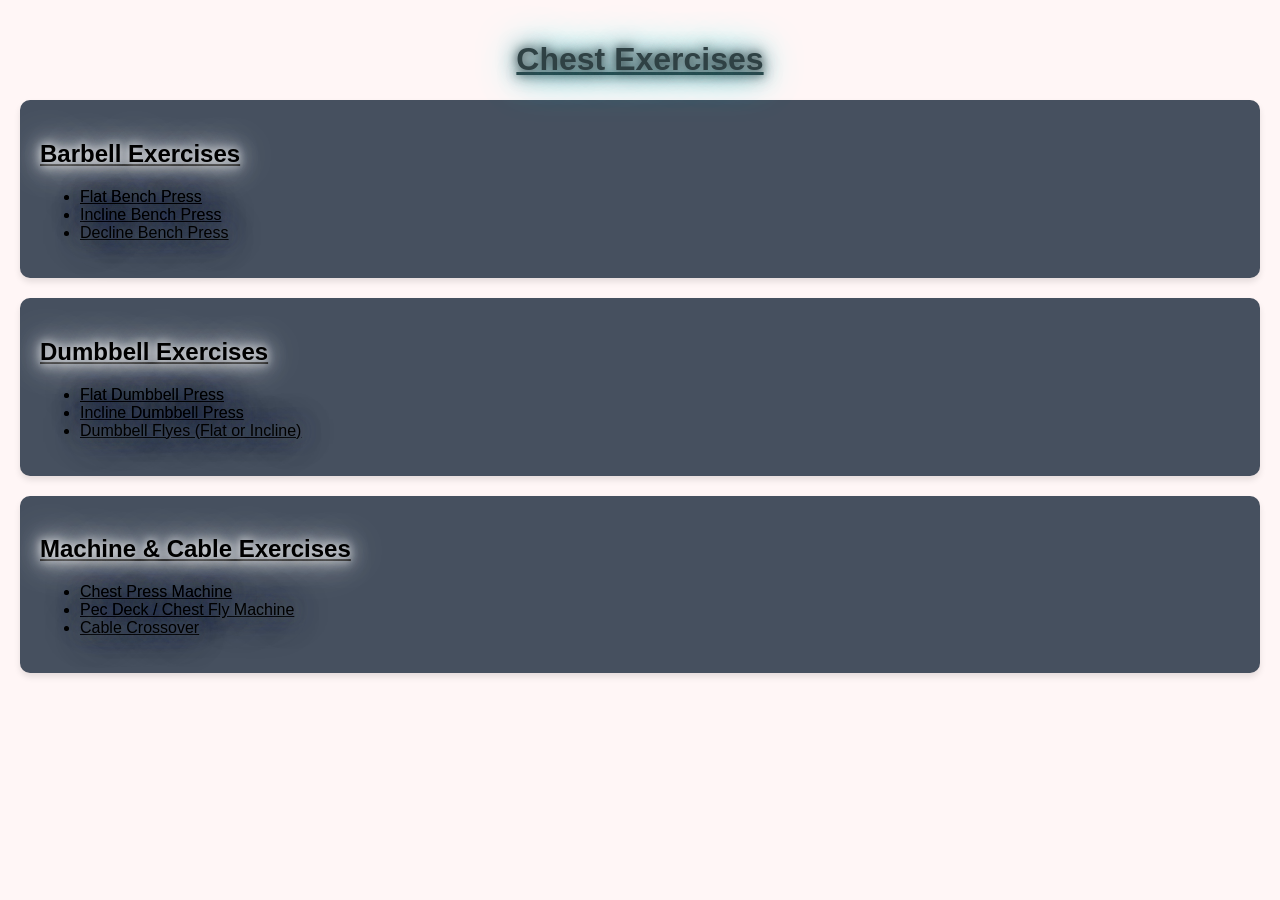
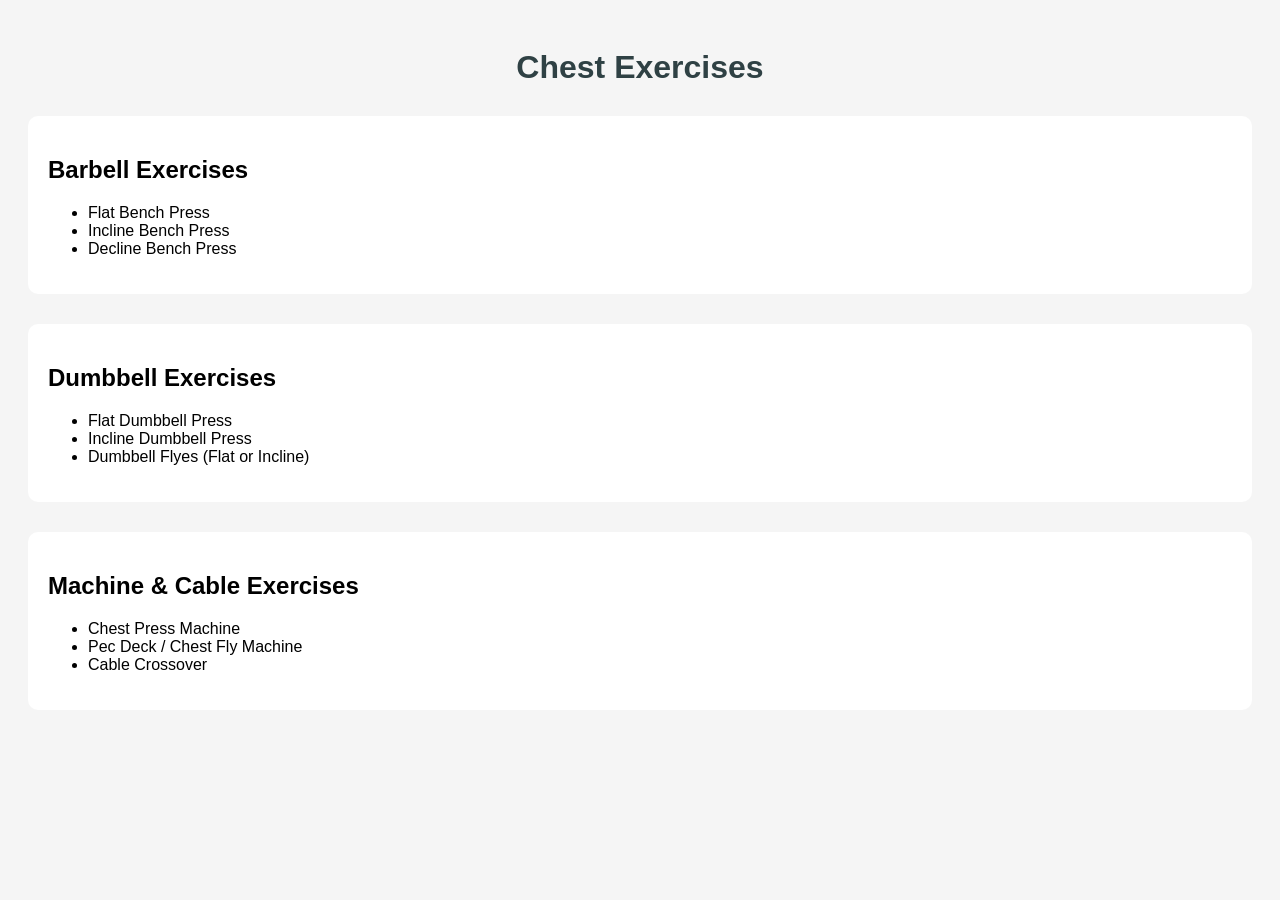

Add Calorie Goal, AI Coach, Calories Calculator, Workout Plans, and Profile management features

--- a/static/css/chest_style.css
+++ b/static/css/chest_style.css
@@ -1,62 +1,75 @@
-body {
-    font-family: Arial, sans-serif;
-    background-color: #fff6f6;
-    margin: 0;
-    padding: 20px;
+body{
+font-family: Arial, sans-serif;
+background:#f5f5f5;
+padding:20px;
 }
 
-h1 {
-    text-align: center;
-    color: #2f4144;
-    text-shadow: 0 0 10px #2f4144, 0 0 20px #2f4144, 0 0 40px #00e0ff;
-    text-decoration: underline;
+/* Title */
+h1{
+text-align:center;
+color:#2f4144;
+margin-bottom:30px;
 }
 
-.exercise-category {
-    background-color: #46505f;
-    border-radius: 10px;
-    text-decoration: underline;
-    text-shadow: 0 0 10px #46505f, 0 0 20px #46505f, 0 0 40px #46505f;
-    padding: 20px;
-    margin: 20px auto;
-    /* max-width: 600px; */
-    box-shadow: 0 4px 6px rgba(0,0,0,0.1);
+/* Category */
+.exercise-category{
+background:#ffffff;
+padding:20px;
+border-radius:10px;
+margin-bottom:30px;
+color:rgb(0, 0, 0);
 }
 
-.exercise-category h2 {
-    color: #000000;
-    text-shadow: 0 0 10px #ffffff, 0 0 20px #ffffff, 0 0 40px #ffffff;
-
+/* Exercise container */
+.chest-box{
+display:flex;
+gap:25px;
+flex-wrap:wrap;
+justify-content:center;
+margin-top:20px;
 }
 
-.chest-box {
-    width: 100%;
-    height: 400px;
-    margin: 40px auto;
-    padding: 40px 60px;
-    background: rgba(230, 221, 223, 0.662);
-    border-radius: 20px;
-    box-shadow: 0 3px 10px rgba(7, 7, 7, 0.959);
-    transition: transform 0.3s, background 0.3s;
-    
-    display: flex;
-    justify-content: space-between;
-    align-items:right;
+/* Individual exercise card */
+.exercise-item{
+background:white;
+padding:15px;
+border-radius:12px;
+text-align:center;
+width:260px;
+box-shadow:0 4px 10px rgba(0,0,0,0.15);
+transition:0.3s;
+}
 
+.exercise-item:hover{
+transform:translateY(-5px);
 }
-.chest-box:hover {
-    transform: scale(1.02);
-    background: rgba(230, 221, 223, 0.856);
+
+/* Image */
+.chest-img{
+width:100%;
+height:180px;
+object-fit:contain;
+margin-top:10px;
 }
-.exercise-list{
-    font-weight: 100px;
+
+/* Footer */
+footer{
+text-align:center;
+margin-top:40px;
+color:#555;
 }
-.chest-img {
-    width: 250px;      /* 👈 increase this value to make images bigger */
-    height: auto;
-    border-radius: 12px;
-    /* margin-right: 100px; */
-    margin-top: 50px;
-    box-shadow: #000000 0px 4px 8px, #000000 0px 6px 20px   ;
-    
+
+/* Mobile */
+@media (max-width:768px){
+
+.chest-box{
+flex-direction:column;
+align-items:center;
+}
+
+.exercise-item{
+width:100%;
+max-width:350px;
+}
+
 }
